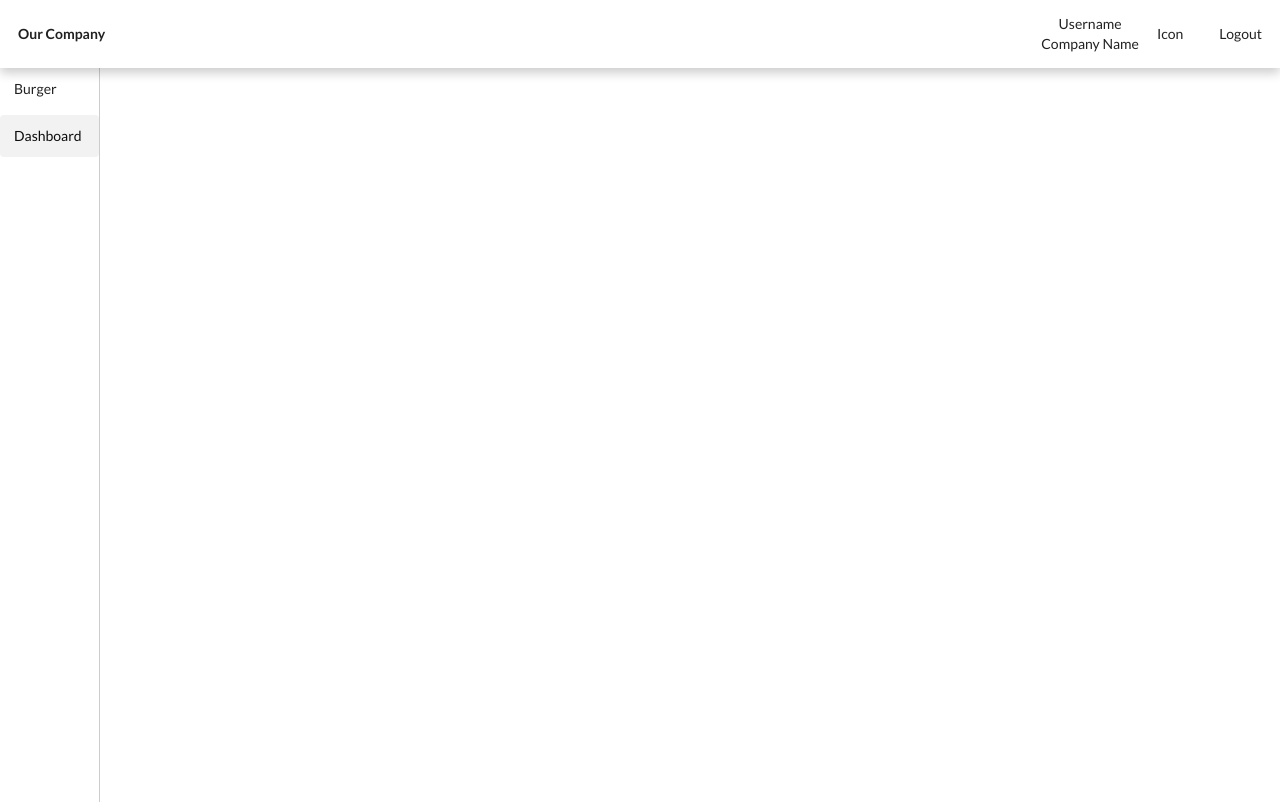
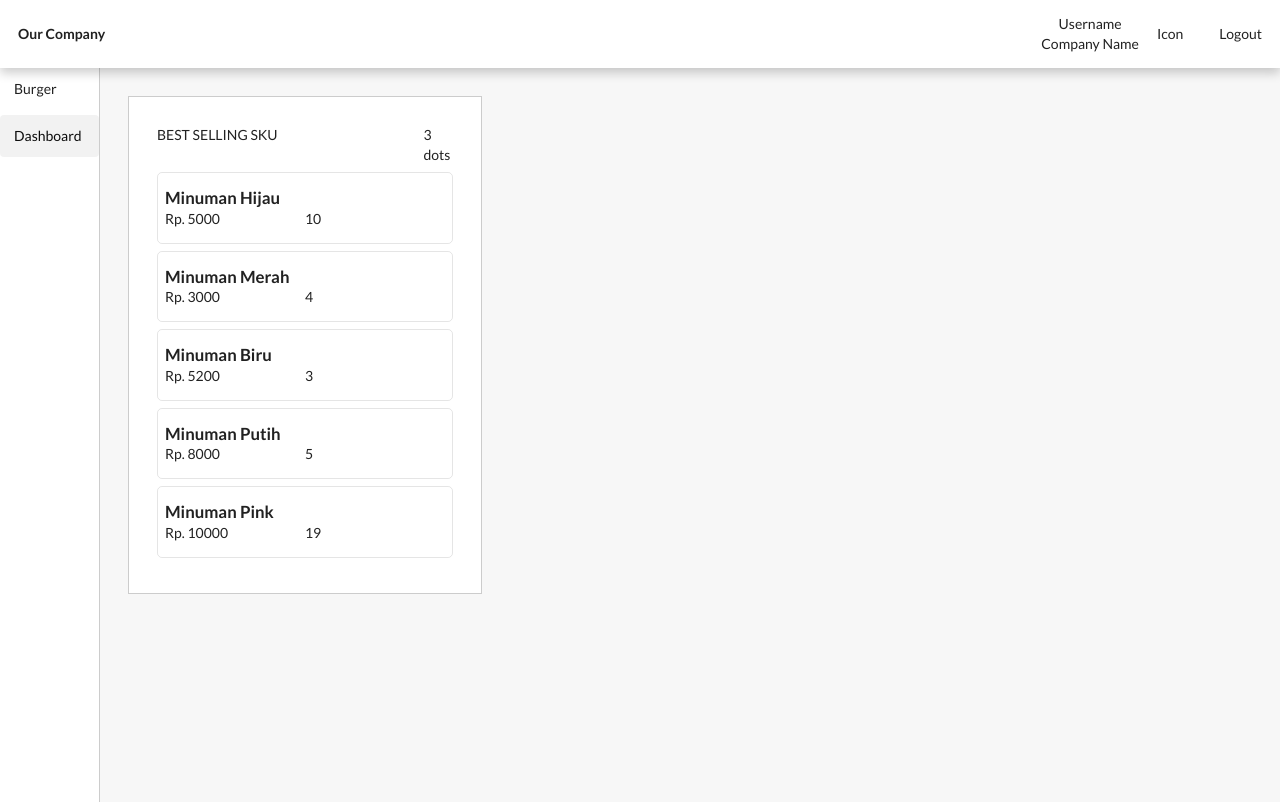
Before and after one commit to rimanirfan/advo_dashboard, a React (Create React App) app: page / in a window 1280 px wide. Built offline with nearby package versions, Linux system fonts and the light colour scheme.

Commit message:
added best selling component

```diff
--- /dev/null
+++ b/src/components/App.css
@@ -0,0 +1,29 @@
+.ui.grid {
+    margin: 0;
+}
+
+.ui.grid>.column {
+    padding:0;
+}
+
+.flex {
+    display: flex;
+}
+
+.flex .flex_item_nine {
+    flex: 1 0 90%;
+}
+
+.flex .flex_item_one {
+    /* flex: 0 0 10%; */
+    width: 100px;
+}
+
+.flex .flex_item_five {
+    flex: 1 0 50%;
+}
+
+.content {
+    background: #f7f7f7;
+    z-index: -1;
+}
--- a/src/components/App.js
+++ b/src/components/App.js
@@ -2,13 +2,34 @@ import React from 'react';
 
 import Navbar from './Navbar/Navbar';
 import Sidebar from './Sidebar/Sidebar';
+import BestSelling from './BestSelling/BestSelling';
+
+import './App.css';
 
 class App extends React.Component {
+
+    state = {
+        products: [
+            {id: 1, name: 'Minuman Hijau', price: '5000', sold: 10},
+            {id: 2, name: 'Minuman Merah', price: '3000', sold: 4},
+            {id: 3, name: 'Minuman Biru', price: '5200', sold: 3},
+            {id: 4, name: 'Minuman Putih', price: '8000', sold: 5},
+            {id: 5, name: 'Minuman Pink', price: '10000', sold: 19},
+        ]
+    };
+
     render() {
         return (
             <div>
                 <Navbar />
-                <Sidebar />
+                <div className="flex">
+                    <div className="flex_item_one small">
+                        <Sidebar />
+                    </div>
+                    <div className="flex_item_nine content">
+                        <BestSelling className="" products={this.state.products} />
+                    </div>
+                </div>
             </div>
         );
     };
--- /dev/null
+++ b/src/components/BestSelling/BestSelling.css
@@ -0,0 +1,27 @@
+.best_selling {
+    padding: 2rem;
+    margin: 2rem;
+    width: 30%;
+    background-color: #fff;
+    border: rgba(0,0,0,0.2) 0.5px solid;
+}
+
+.best_selling .header {
+    text-transform: uppercase;
+}
+
+.best_selling .details_product {
+    width: 100%;
+}
+
+.best_selling .details_product h1 {
+    font-size: 1.2rem;
+    margin: 0;
+}
+
+.best_selling .product_card {
+    border: rgba(0,0,0,0.1) 0.5px solid;
+    border-radius: 5px;
+    padding: 1rem 0.5rem;
+    margin: 0.5rem 0;
+}
--- /dev/null
+++ b/src/components/BestSelling/BestSelling.js
@@ -0,0 +1,34 @@
+import React from 'react';
+
+import './BestSelling.css';
+
+const BestSelling = ({products}) => {
+        const renderedLIst = products.map((product) => {
+            return (
+                <div key={product.id}>
+                    <div className="product_card flex">
+                        <div className="img_product"></div>
+                        <div className="details_product">
+                            <h1>{product.name}</h1>
+                            <div className="flex">
+                                <div className="flex_item_five">Rp. {product.price} </div>
+                                <div className="flex_item_five">{product.sold}</div>
+                            </div>
+                        </div>
+                    </div>
+                </div>
+            );
+        });
+
+        return (
+            <div className="best_selling">
+                <div className="flex">
+                    <div className="flex_item_nine header">Best Selling SKU</div>
+                    <div className="flex_item_one">3 dots</div>
+                </div>
+                {renderedLIst}
+            </div>
+        );
+};
+
+export default BestSelling;
--- a/src/components/Sidebar/Sidebar.css
+++ b/src/components/Sidebar/Sidebar.css
@@ -2,6 +2,7 @@
     margin:0;
     height: calc(100vh - 66px);
     width: 100px;
+    padding: 0;
     border-right: rgba(0,0,0,0.2) 0.5px solid;
 }
 
```
